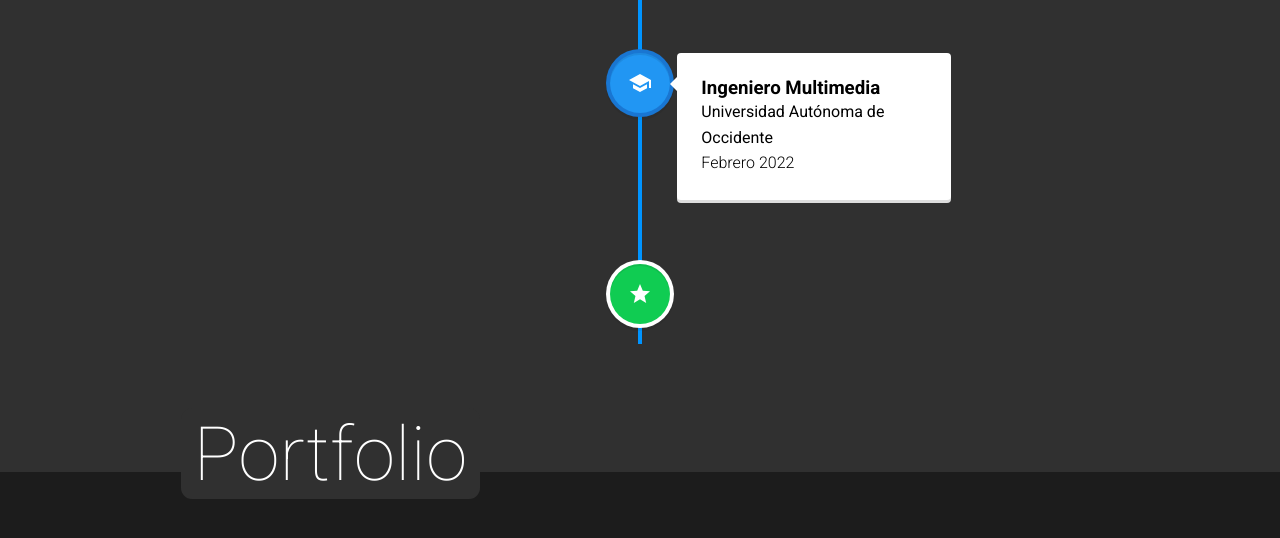
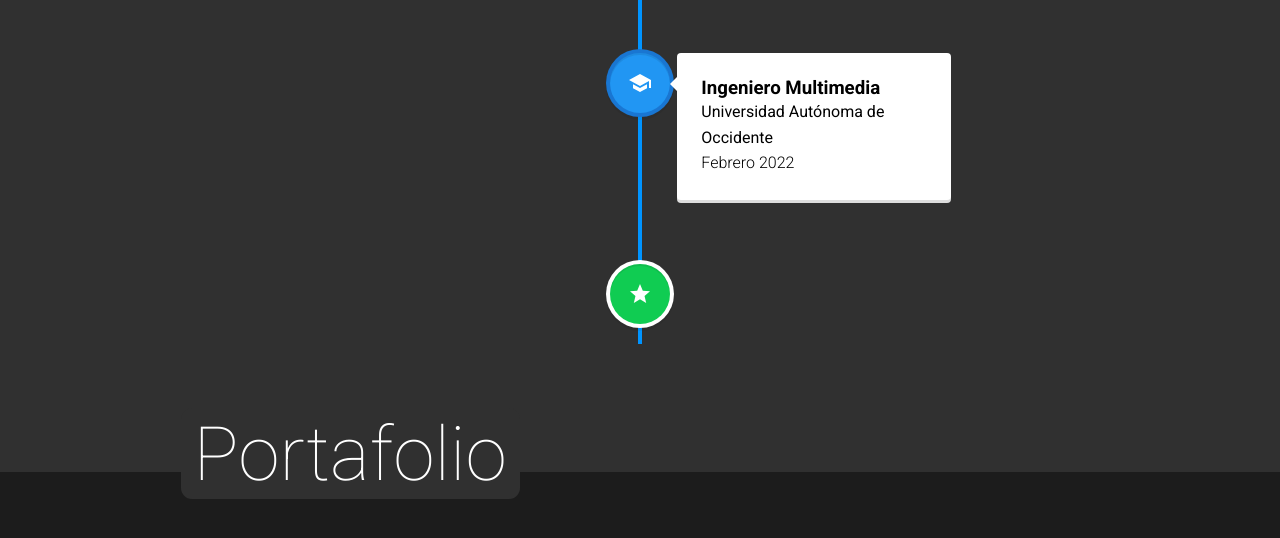
Before and after one commit to Sagalo04/portfolio, a React (Create React App) app: page / in a window 1280 px wide. Shown: the part 2611-3149 px from the top of the page. Built offline with nearby package versions, Linux system fonts and the light colour scheme.

Commit message:
Texto Portafolio

```diff
--- a/src/components/Seccion/Portfolio/Portfolio.jsx
+++ b/src/components/Seccion/Portfolio/Portfolio.jsx
@@ -93,7 +93,7 @@
     <div  className={Styles.portfolio}>
       <div className={Styles.sectiontitle}>
         <div className={Styles.title_container}>
-          <h1 className={Styles.title}>Portfolio</h1>
+          <h1 className={Styles.title}>Portafolio</h1>
         </div>
         <div className={Styles.o_dummy}></div>
       </div>
```
